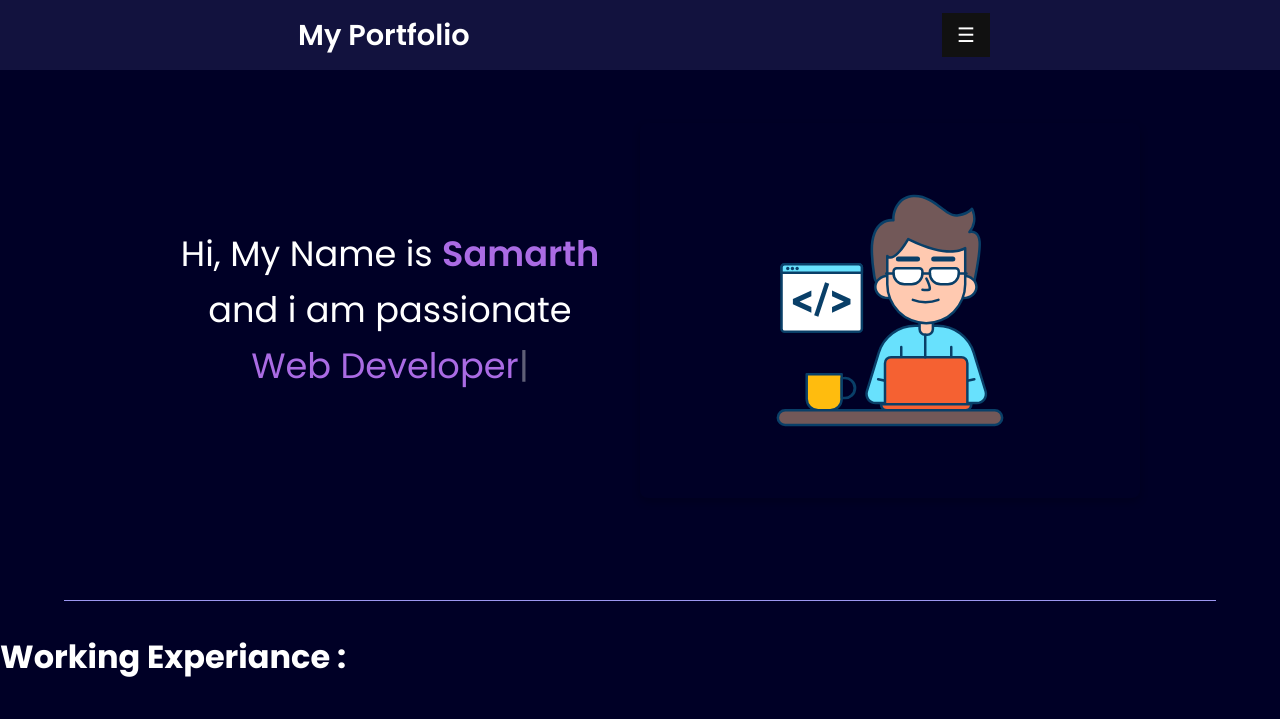
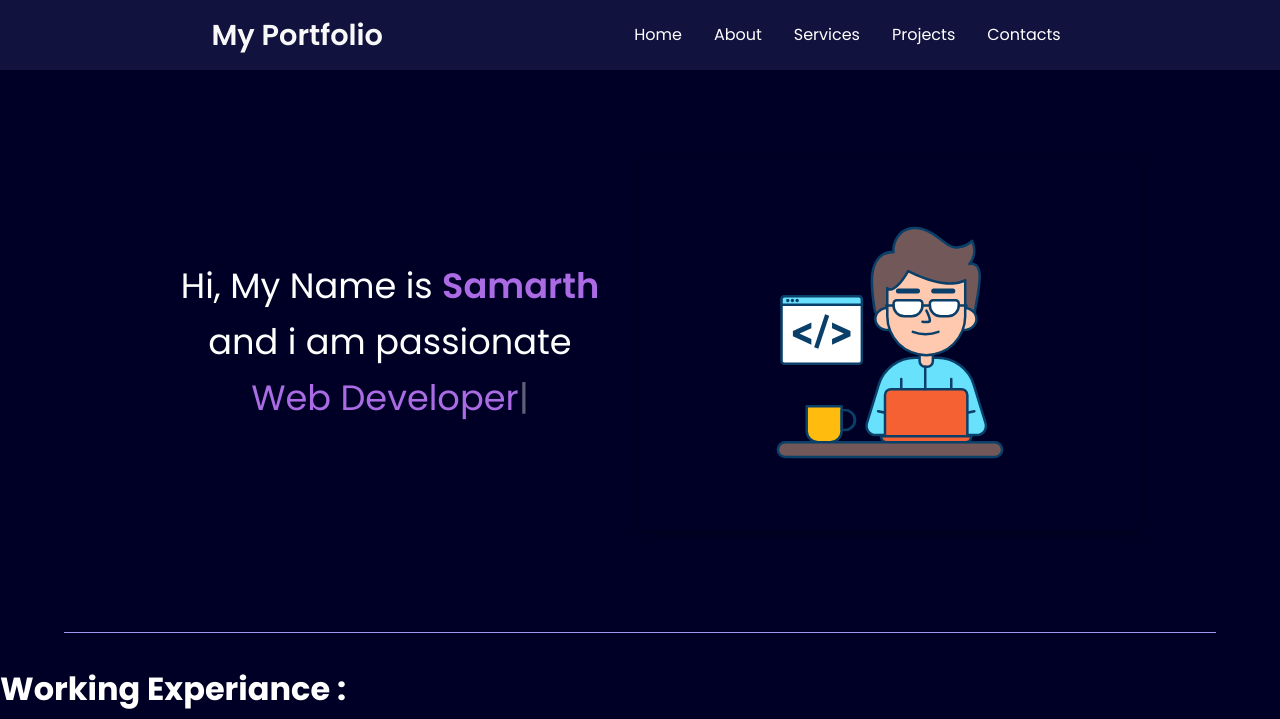
Before and after one commit to samarth072006/index.html, a plain HTML site: page index.html in a window 1280 px wide. Shown: the top 719 px of the page. Drawn offline with nearby package versions, Linux system fonts and the light colour scheme.

Commit message:
Update index.html

```diff
--- a/index.html
+++ b/index.html
@@ -2626,6 +2626,37 @@
             width: 100%;
         }
 
+        .navbar {
+            list-style-type: none;
+            margin: 0;
+            padding: 0;
+            overflow: hidden;
+            /* Optional: Add background color */
+        }
+
+        .navbar li {
+            float: left;
+        }
+
+        .navbar li a {
+            display: block;
+            color: rgb(255, 255, 255);
+            text-align: center;
+            padding: 14px 16px;
+            text-decoration: none;
+        }
+
+        .navbar li a:hover {
+            background-color: #111;
+        }
+
+        .left {
+            float: left;
+            padding: 14px 16px;
+            color: rgb(248, 248, 248);
+        }
+
+        /* Mobile Slide Bar */
         .sidebar {
             height: 100%;
             width: 0;
@@ -2674,6 +2705,7 @@
         }
 
         #main {
+            transition: margin-left .5s;
             padding: 16px;
         }
 
@@ -2702,6 +2734,7 @@
 
             .right ul {
                 display: none;
+                list-style-type: none;
                 /* Hide nav links on smaller screens */
             }
 
@@ -2749,20 +2782,23 @@
 
         @media screen and (max-width: 600px) {
 
-            /* Ensure the right div is aligned to the right */
-            nav .right {
-                /* Corrected selector */
-                width: 100%;
-                /* Ensure it takes full width */
-                display: flex;
-                justify-content: flex-end;
-                /* Button on the right */
-            }
-
-            /* Optional: Adjust button styles for responsive */
+            .navbar {
+                display: none;
+                /* Hide desktop nav on small screens */
+            }
+
+            #main {
+                margin-left: 0;
+            }
+        }
+
+        @media screen and (min-width: 601px) {
             .openbtn {
-                font-size: 18px;
-                padding: 0px 12px;
+                display: none;
+            }
+
+            .sidebar {
+                display: none;
             }
         }
     </style>
@@ -2771,19 +2807,14 @@
     <header>
         <nav>
             <div class="left">My Portfolio</div>
-            <div class="right">
-
-                <!--
-                    <li><a href="file:///E:/my%20project%20portfolio1/My%20portfoliuo%20project%201.html">Home</a></li>
-                    <li><a href="E:\my project portfolio1\My About.html">About</a></li>
-                    <li><a href=file:///E:/my%20project%20portfolio1/My%20Services.html>Services</a></li>
-                    <li><a href=file:///E:/my%20project%20portfolio1/My%20Project.html>Projects</a></li>
-                    <li><a href=file:///E:/my%20project%20portfolio1/My%20Contact.html>Contacts</a></li>
-            </ul>-->
-                <button class="openbtn" onclick="openNav()">☰</button>
+            <div class="navbar">
+                <li><a href="https://samarth072006.github.io/index.html">Home</a></li>
+                <li><a href="My About.html">About</a></li>
+                <li><a href="My Services.html">Services</a></li>
+                <li><a href="My Project.html">Projects</a></li>
+                <li><a href="My Contact.html">Contacts</a></li>
             </div>
         </nav>
-    </header>
 
         <div id="mySidebar" class="sidebar">
             <a href="javascript:void(0)" class="closebtn" onclick="closeNav()">×</a>
@@ -2793,6 +2824,12 @@
             <a href="My Project.html">Projects</a>
             <a href="My Contact.html">Contacts</a>
         </div>
+
+        <div id="main">
+            <button class="openbtn" onclick="openNav()">☰</button>
+        </div>
+
+
     <script>
         function openNav() {
             document.getElementById("mySidebar").style.width = "250px";
@@ -2804,6 +2841,7 @@
             document.getElementById("main").style.marginLeft = "0";
         }
     </script>
+    </header>
     <main>
 
         <section class="first">
```
Lines whose indentation alone changed are shown as unchanged.
